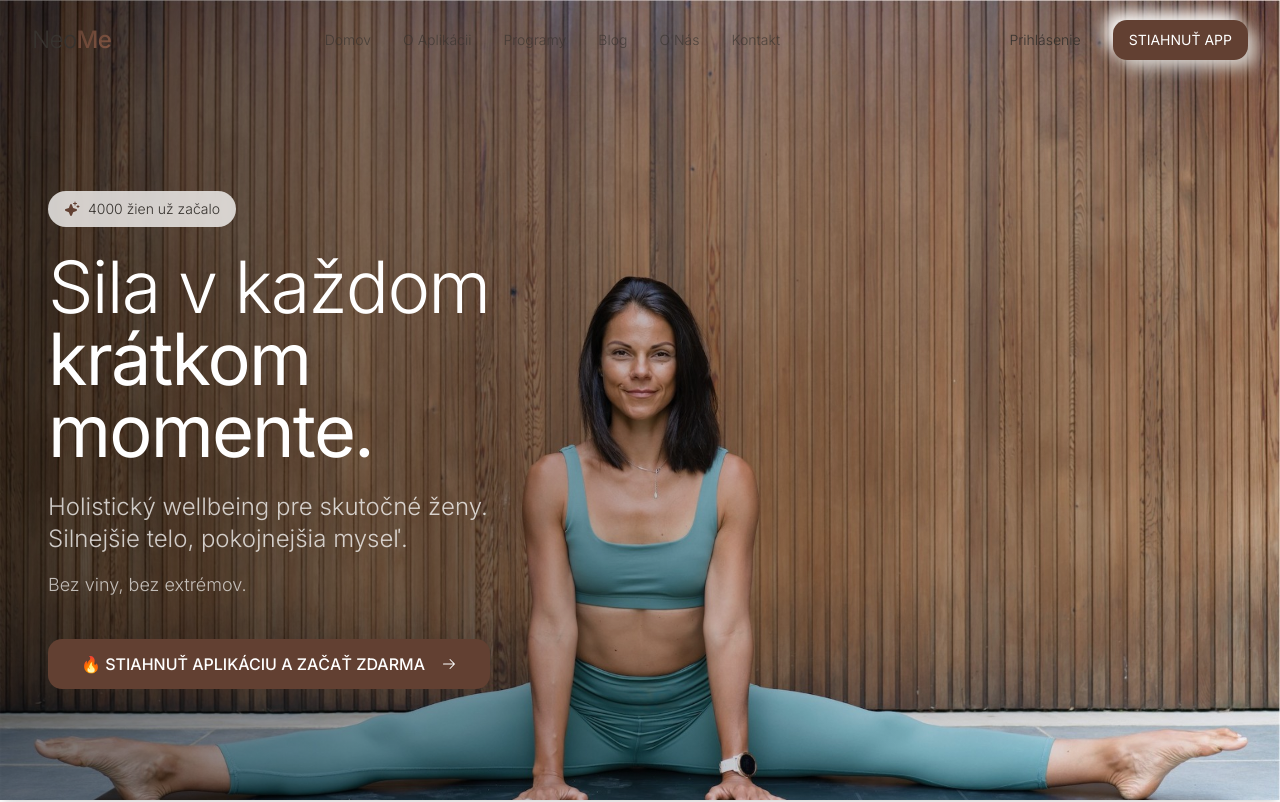
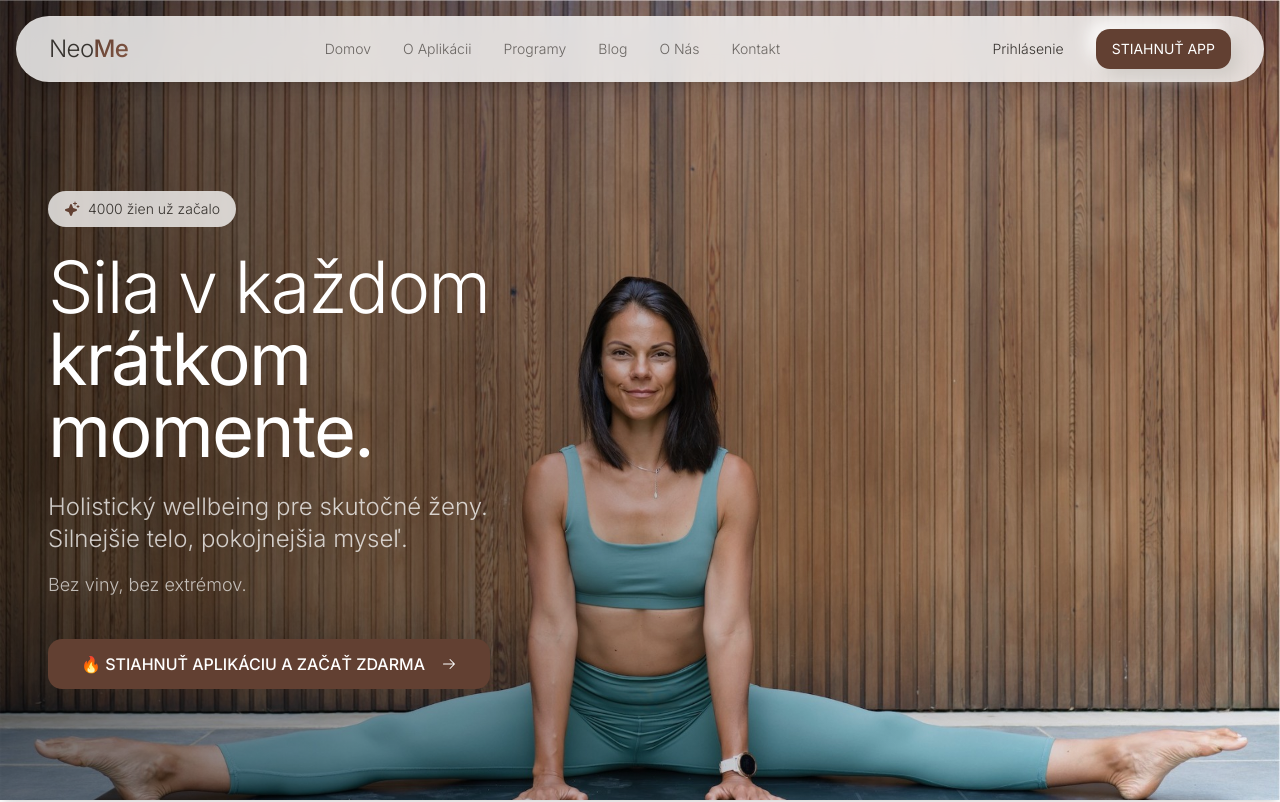
Before and after one commit to NeoMeOfficial/neome_web, a React (Vite) app: page / in a window 1280 px wide. Shown: the top 802 px of the page. Built offline with nearby package versions, Linux system fonts and the light colour scheme; the HTML template or start-up script is replaced by a standard one.

Commit message:
Floating header with glassmorphism
Wrap header in a floating, rounded rectangle with a white glass-morphism background. Centered container, rounded edges, backdrop blur, and subtle border to create a floating effect.

```diff
--- a/src/components/Header.tsx
+++ b/src/components/Header.tsx
@@ -44,16 +44,14 @@ export const Header = () => {
 
   return (
     <>
-      <header
-        className={cn(
-          "fixed top-0 left-0 right-0 z-50 transition-all duration-300",
-          isScrolled
-            ? "glass-card shadow-md"
-            : "bg-transparent"
-        )}
-      >
-        <div className="container mx-auto px-4 lg:px-8">
-          <div className="flex items-center justify-between h-20">
+      <header className="fixed top-0 left-0 right-0 z-50 px-4 pt-4">
+        <div
+          className={cn(
+            "glass-card rounded-full shadow-lg transition-all duration-300 mx-auto max-w-7xl",
+            "bg-white/80 backdrop-blur-md border border-border/20"
+          )}
+        >
+          <div className="flex items-center justify-between h-16 px-6 lg:px-8">
             {/* Logo */}
             <Link to="/" className="text-2xl font-light tracking-tight text-foreground">
               Neo<span className="gradient-text font-medium">Me</span>
```
